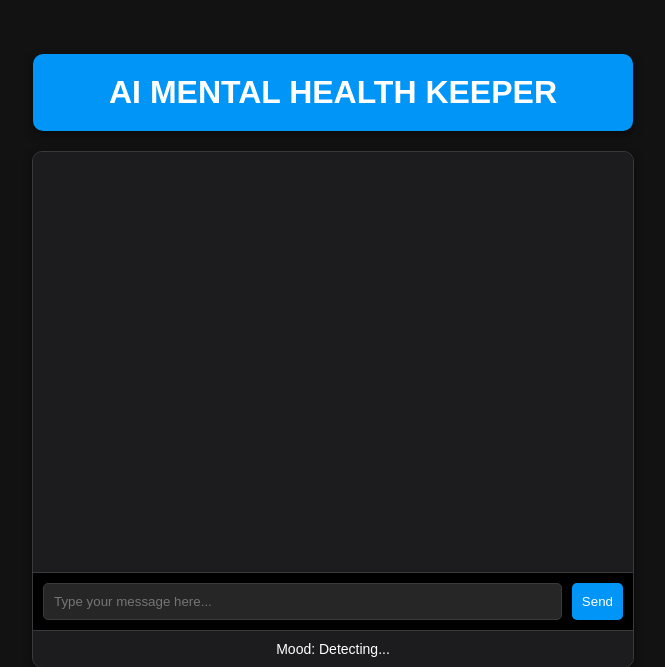
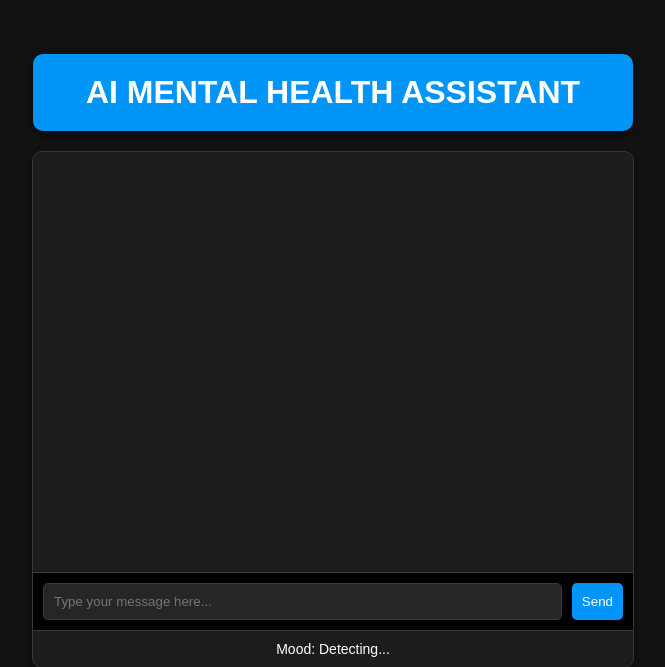
Before and after one commit to Sagar0810k/Ai-Mental-Health-Assistant, a Flask app: page / in a window 1280 px wide. Shown: the top 667 px of the page, without its empty margins (307-972 px from the left). Run offline with Flask 3, Linux system fonts and the light colour scheme.

Commit message:
keeper-> assistant

```diff
--- a/templates/index.html
+++ b/templates/index.html
@@ -12,7 +12,7 @@
     <br>
     <div id="header-container">
         <header id="main-header">
-            AI MENTAL HEALTH KEEPER
+            AI MENTAL HEALTH ASSISTANT
         </header>
     </div>
     <div id="chat-container">
```
